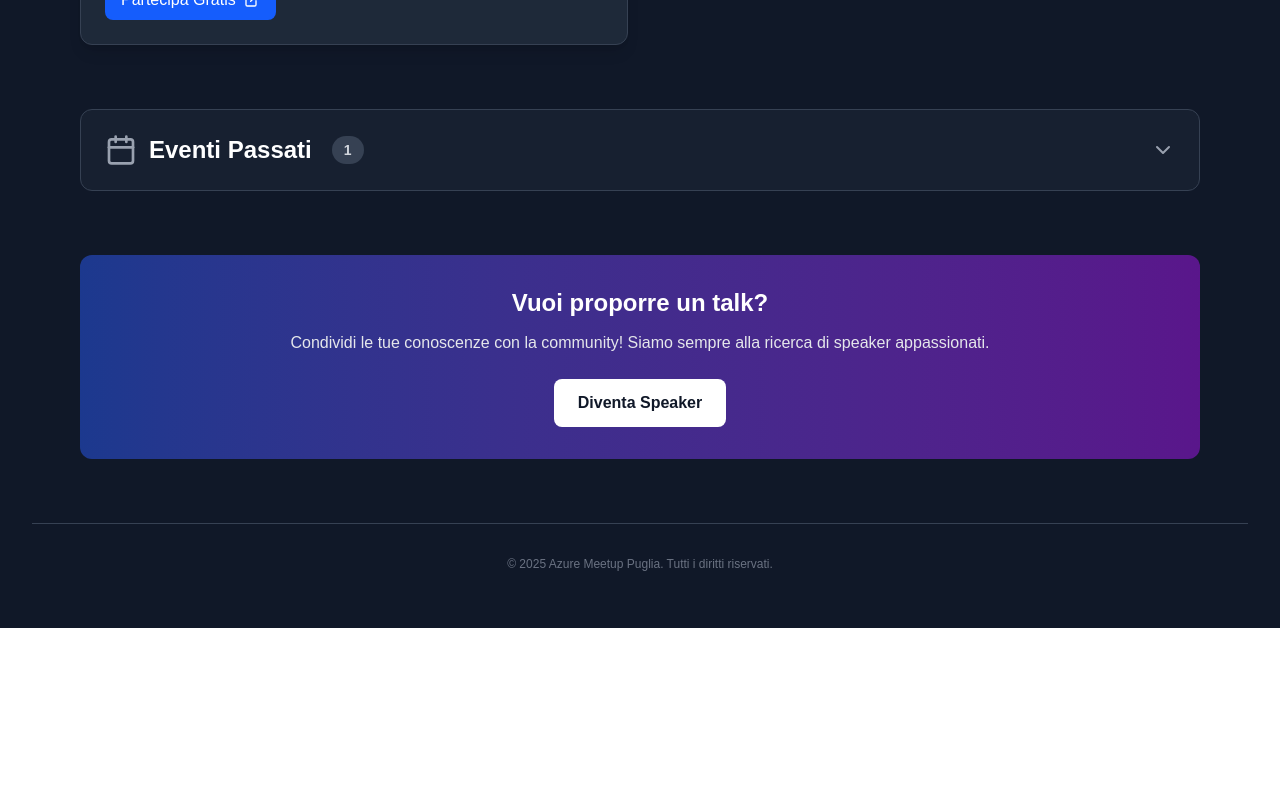
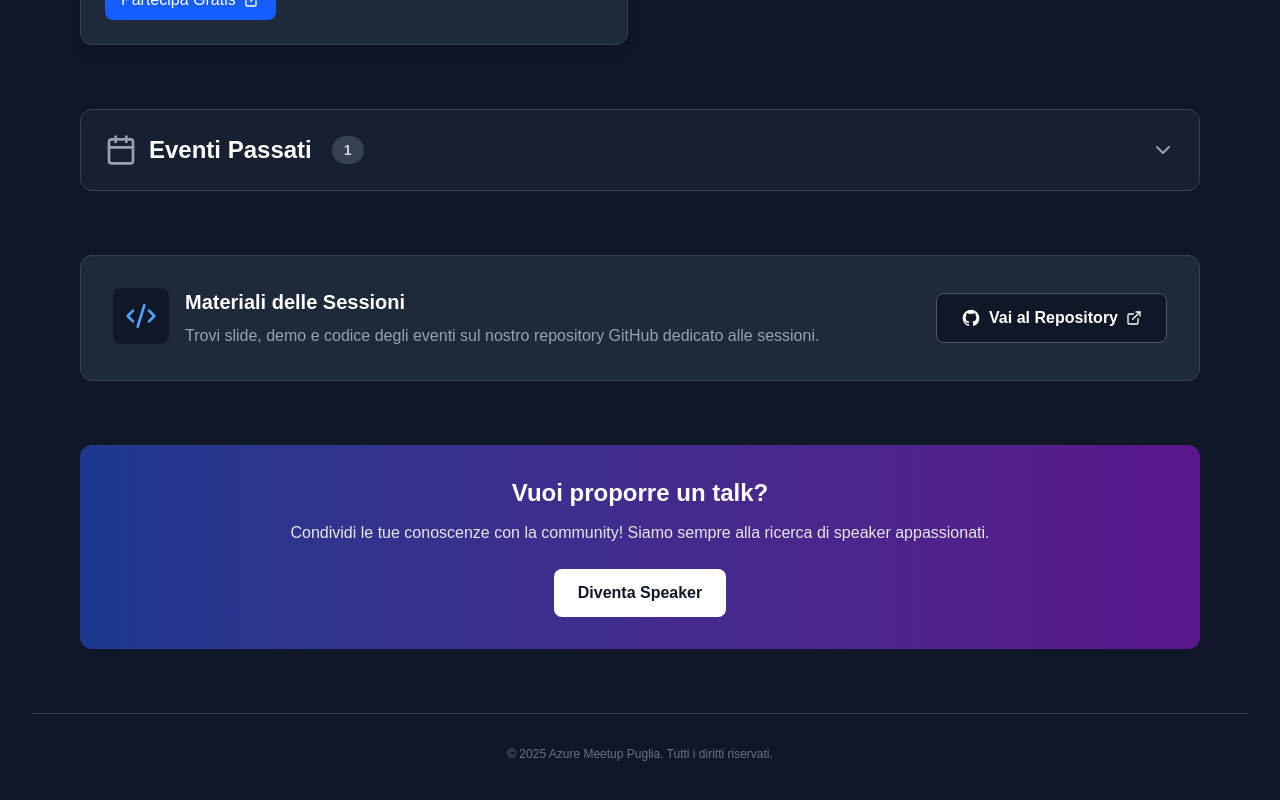
Before and after one commit to azure-meetup-puglia/azure-meetup-puglia.github.io, a Next.js app in the folder amp/: page /events in a window 1280 px wide. Shown: the part 2437-3237 px from the top of the page. Before the commit the page ends 3065 px from the top, so only its background shows below. Built offline with nearby package versions, Linux system fonts and the light colour scheme.

Commit message:
feat: add GitHub sessions repository section with link and icon

```diff
--- a/amp/pages/events.tsx
+++ b/amp/pages/events.tsx
@@ -2,7 +2,7 @@
 import Head from 'next/head';
 import Image from 'next/image';
 import Link from 'next/link';
-import { Calendar, MapPin, Clock, Users, ExternalLink, Video, ArrowLeft, ChevronDown, Mic, Star } from 'lucide-react';
+import { Calendar, MapPin, Clock, Users, ExternalLink, Video, ArrowLeft, ChevronDown, Mic, Star, Code2 } from 'lucide-react';
 import { useState } from 'react';
 import { events, EventData, generateEventsListSchema, getUpcomingEvents, getPastEvents } from '../data/events';
 
@@ -376,6 +376,36 @@
             </section>
           )}
 
+          {/* GitHub Sessions Repository */}
+          <section className="bg-gray-800 border border-gray-700 p-8 rounded-xl">
+            <div className="flex flex-col md:flex-row md:items-center md:justify-between gap-6">
+              <div className="flex items-start gap-4">
+                <div className="p-3 bg-gray-900 rounded-lg">
+                  <Code2 className="w-8 h-8 text-blue-400" aria-hidden="true" />
+                </div>
+                <div>
+                  <h2 className="text-xl font-bold text-white mb-2">Materiali delle Sessioni</h2>
+                  <p className="text-gray-400">
+                    Trovi slide, demo e codice degli eventi sul nostro repository GitHub dedicato alle sessioni.
+                  </p>
+                </div>
+              </div>
+              <a
+                href="https://github.com/azure-meetup-puglia/eventi-meetup"
+                target="_blank"
+                rel="noopener noreferrer"
+                className="inline-flex items-center justify-center gap-2 px-6 py-3 bg-gray-900 hover:bg-gray-700 text-white font-semibold rounded-lg border border-gray-600 transition-colors duration-200 focus:outline-none focus:ring-2 focus:ring-blue-400 focus:ring-offset-2 focus:ring-offset-gray-800 whitespace-nowrap"
+                aria-label="Vai al repository GitHub delle sessioni"
+              >
+                <svg className="w-5 h-5" fill="currentColor" viewBox="0 0 24 24" aria-hidden="true">
+                  <path fillRule="evenodd" d="M12 2C6.477 2 2 6.484 2 12.017c0 4.425 2.865 8.18 6.839 9.504.5.092.682-.217.682-.483 0-.237-.008-.868-.013-1.703-2.782.605-3.369-1.343-3.369-1.343-.454-1.158-1.11-1.466-1.11-1.466-.908-.62.069-.608.069-.608 1.003.07 1.531 1.032 1.531 1.032.892 1.53 2.341 1.088 2.91.832.092-.647.35-1.088.636-1.338-2.22-.253-4.555-1.113-4.555-4.951 0-1.093.39-1.988 1.029-2.688-.103-.253-.446-1.272.098-2.65 0 0 .84-.27 2.75 1.026A9.564 9.564 0 0112 6.844c.85.004 1.705.115 2.504.337 1.909-1.296 2.747-1.027 2.747-1.027.546 1.379.202 2.398.1 2.651.64.7 1.028 1.595 1.028 2.688 0 3.848-2.339 4.695-4.566 4.943.359.309.678.92.678 1.855 0 1.338-.012 2.419-.012 2.747 0 .268.18.58.688.482A10.019 10.019 0 0022 12.017C22 6.484 17.522 2 12 2z" clipRule="evenodd" />
+                </svg>
+                Vai al Repository
+                <ExternalLink className="w-4 h-4" aria-hidden="true" />
+              </a>
+            </div>
+          </section>
+
           {/* Call to Action */}
           <section className="bg-gradient-to-r from-blue-900 to-purple-900 p-8 rounded-xl text-center">
             <h2 className="text-2xl font-bold text-white mb-3">Vuoi proporre un talk?</h2>
```
